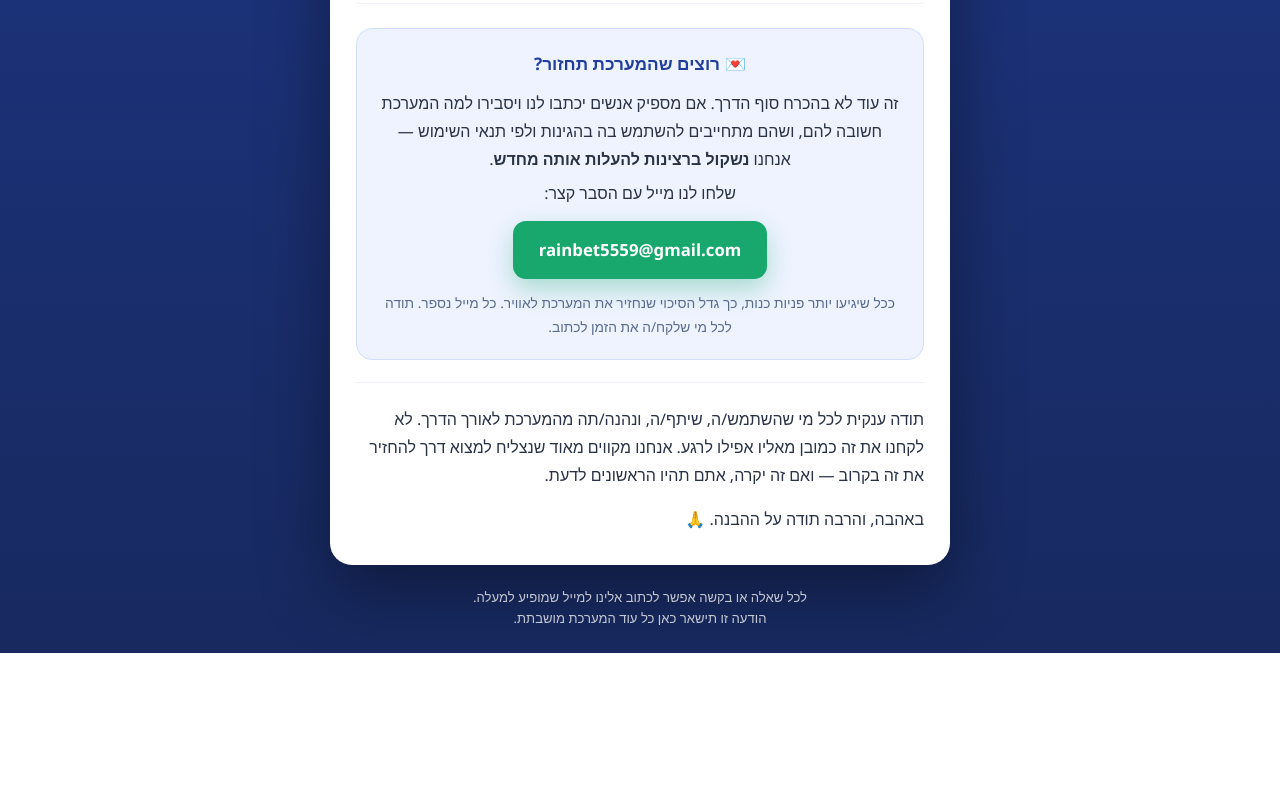
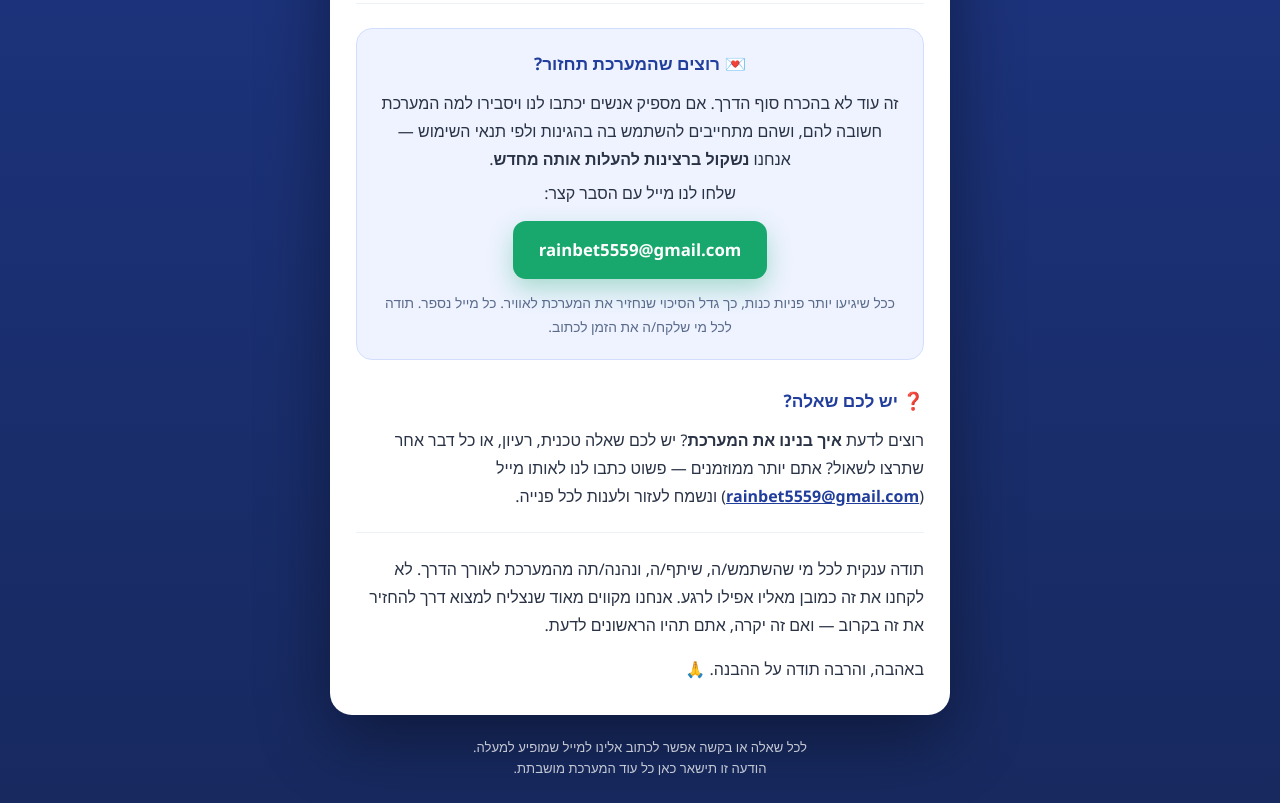
Before and after one commit to pgishonim-example/learn-how-to-copy-web-example-pgishonim, a plain HTML site: page index.html in a window 1280 px wide. Shown: the part 988-1791 px from the top of the page. Before the commit the page ends 1641 px from the top, so only its background shows below. Drawn offline with Linux system fonts and the light colour scheme.

Commit message:
Add questions invite

```diff
--- a/index.html
+++ b/index.html
@@ -121,6 +121,14 @@
         </span>
       </div>
 
+      <h2>❓ יש לכם שאלה?</h2>
+      <p>
+        רוצים לדעת <strong>איך בנינו את המערכת</strong>? יש לכם שאלה טכנית,
+        רעיון, או כל דבר אחר שתרצו לשאול? אתם יותר ממוזמנים — פשוט כתבו לנו
+        לאותו מייל (<a href="mailto:rainbet5559@gmail.com?subject=שאלה%20על%20מערכת%20פגישונים" style="color:#223e9c;font-weight:700;direction:ltr;">rainbet5559@gmail.com</a>)
+        ונשמח לעזור ולענות לכל פנייה.
+      </p>
+
       <hr class="divider">
 
       <p>
```
